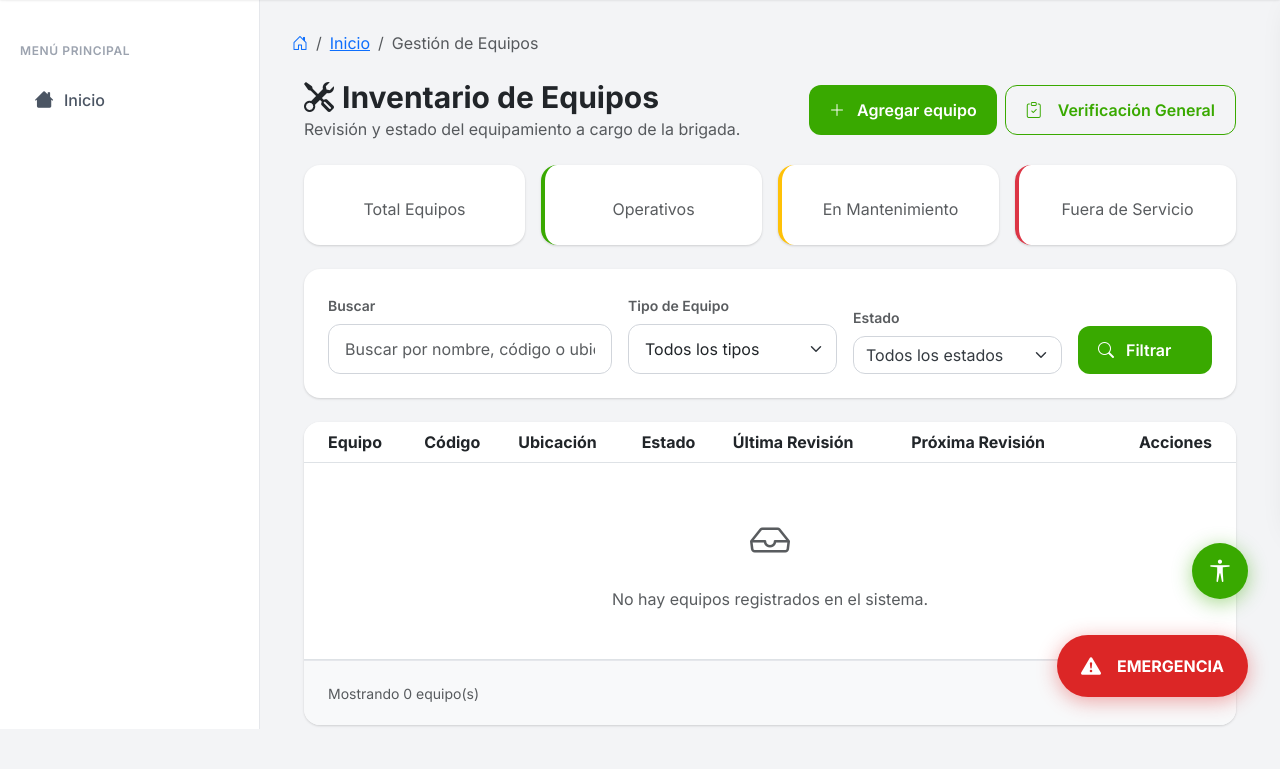
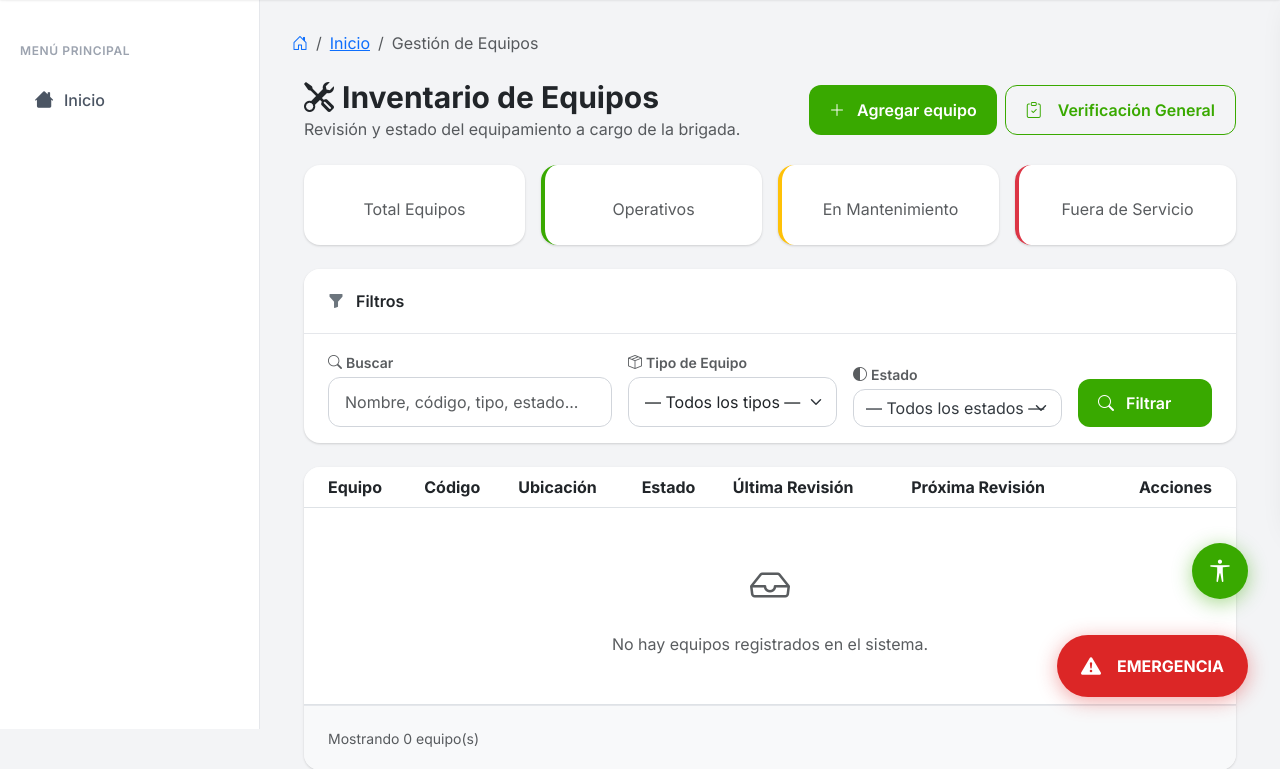
Before and after one commit to Julian110308/proyecto_final_sst, a Django app: template sst_proyecto/templates/dashboard/brigada/equipos.html in a window 1280 px wide. Shown: the part 71-840 px from the top of the page. Run offline with Django 4.2, Linux system fonts and the light colour scheme; the template is opened without the code that fills it, so the values that code supplies are empty; some libraries are stand-ins or nearby versions.

Commit message:
style: redesign equipment filter section with card-modern header
Co-Authored-By: Claude Sonnet 4.6 <noreply@anthropic.com>

```diff
--- a/sst_proyecto/templates/dashboard/brigada/equipos.html
+++ b/sst_proyecto/templates/dashboard/brigada/equipos.html
@@ -82,45 +82,55 @@
 
     <!-- Filtros -->
     <div class="card card-modern mb-4">
-        <div class="card-body">
-            <form method="GET" class="row g-3 align-items-end">
-                <div class="col-md-4">
-                    <label class="form-label small text-muted">Buscar</label>
+        <div class="card-header-modern d-flex align-items-center gap-2">
+            <i class="bi bi-funnel-fill text-secondary me-1"></i>
+            <span class="fw-semibold">Filtros</span>
+            {% if busqueda or tipo_filtro or estado_filtro %}
+            <a href="{% url 'equipos_brigada' %}" class="btn btn-sm btn-outline-secondary ms-auto">
+                <i class="bi bi-x-circle me-1"></i>Limpiar
+            </a>
+            {% endif %}
+        </div>
+        <div class="card-body py-3">
+            <form method="GET">
+                <div class="row g-3 align-items-end">
+                    <div class="col-12 col-md-4">
+                        <label class="form-label small fw-semibold text-muted mb-1">
+                            <i class="bi bi-search me-1"></i>Buscar
+                        </label>
                         <input type="text" name="q" class="form-control"
-                           placeholder="Buscar por nombre, código o ubicación..."
+                               placeholder="Nombre, código, tipo, estado..."
                                value="{{ busqueda }}">
                     </div>
-                <div class="col-md-3">
-                    <label class="form-label small text-muted">Tipo de Equipo</label>
+                    <div class="col-6 col-md-3">
+                        <label class="form-label small fw-semibold text-muted mb-1">
+                            <i class="bi bi-box-seam me-1"></i>Tipo de Equipo
+                        </label>
                         <select name="tipo" class="form-select">
-                        <option value="">Todos los tipos</option>
+                            <option value="">— Todos los tipos —</option>
                             {% for codigo, nombre in tipos_equipamiento %}
                             <option value="{{ codigo }}" {% if tipo_filtro == codigo %}selected{% endif %}>{{ nombre }}</option>
                             {% endfor %}
                         </select>
                     </div>
-                <div class="col-md-3">
-                    <label class="form-label small text-muted">Estado</label>
+                    <div class="col-6 col-md-3">
+                        <label class="form-label small fw-semibold text-muted mb-1">
+                            <i class="bi bi-circle-half me-1"></i>Estado
+                        </label>
                         <select name="estado" class="form-select">
-                        <option value="">Todos los estados</option>
-                        <option value="OPERATIVO" {% if estado_filtro == 'OPERATIVO' %}selected{% endif %}>Operativo</option>
-                        <option value="MANTENIMIENTO" {% if estado_filtro == 'MANTENIMIENTO' %}selected{% endif %}>En Mantenimiento</option>
-                        <option value="FUERA_SERVICIO" {% if estado_filtro == 'FUERA_SERVICIO' %}selected{% endif %}>Fuera de Servicio</option>
+                            <option value="">— Todos los estados —</option>
+                            <option value="OPERATIVO"     {% if estado_filtro == 'OPERATIVO' %}selected{% endif %}>✅ Operativo</option>
+                            <option value="MANTENIMIENTO" {% if estado_filtro == 'MANTENIMIENTO' %}selected{% endif %}>🔧 En Mantenimiento</option>
+                            <option value="FUERA_SERVICIO"{% if estado_filtro == 'FUERA_SERVICIO' %}selected{% endif %}>❌ Fuera de Servicio</option>
                         </select>
                     </div>
-                <div class="col-md-2">
+                    <div class="col-12 col-md-2">
                         <button type="submit" class="btn btn-sena w-100">
-                        <i class="bi bi-search me-1"></i> Filtrar
+                            <i class="bi bi-search me-1"></i>Filtrar
                         </button>
                     </div>
+                </div>
             </form>
-            {% if busqueda or tipo_filtro or estado_filtro %}
-            <div class="mt-3">
-                <a href="{% url 'equipos_brigada' %}" class="btn btn-sm btn-outline-secondary">
-                    <i class="bi bi-x-circle me-1"></i> Limpiar filtros
-                </a>
-            </div>
-            {% endif %}
         </div>
     </div>
 
```
Lines whose indentation alone changed are shown as unchanged.
